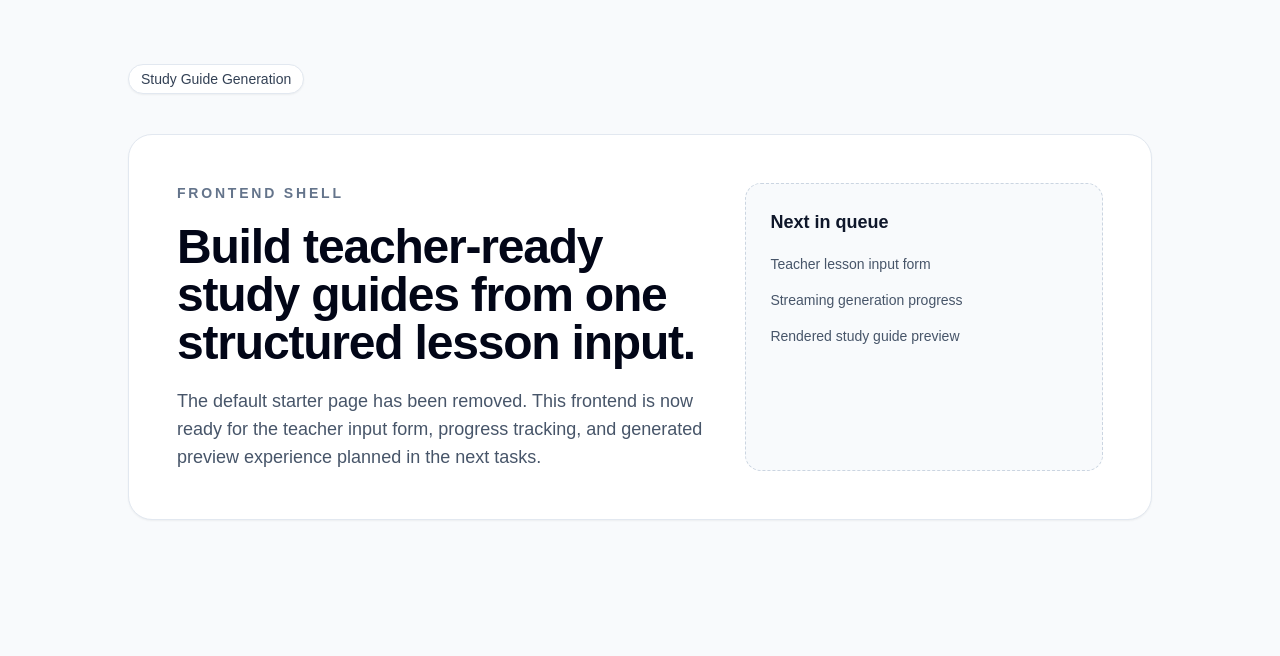
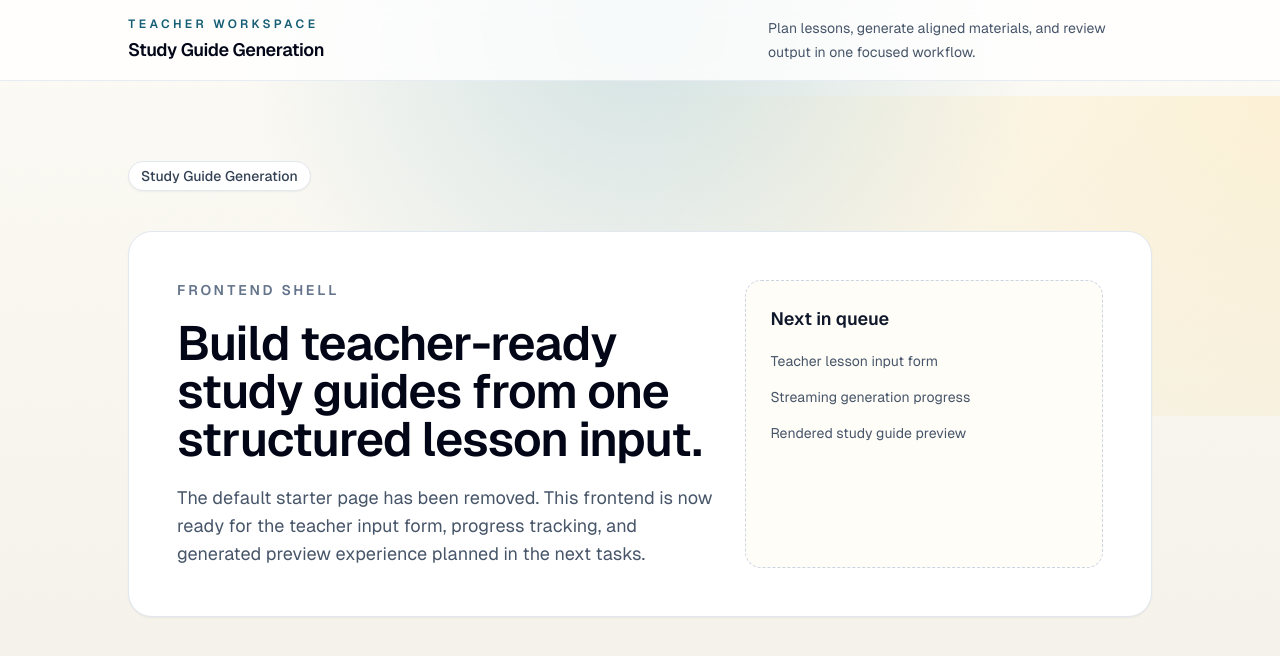
Before and after one commit to joshuawenghao/Study-guide-generation, a Next.js app in the folder frontend/: page / in a window 1280 px wide. Shown: the top 656 px of the page. Built offline with nearby package versions, Linux system fonts and the light colour scheme.

Commit message:
task(8.2): implement frontend shell layout

```diff
--- a/frontend/app/globals.css
+++ b/frontend/app/globals.css
@@ -3,25 +3,55 @@
 @tailwind utilities;
 
 :root {
-  --background: #ffffff;
-  --foreground: #171717;
+  --canvas: #f3f0e8;
+  --surface: #fffdf8;
+  --surface-strong: #ffffff;
+  --ink: #172033;
 }
 
-@media (prefers-color-scheme: dark) {
-  :root {
-    --background: #0a0a0a;
-    --foreground: #ededed;
+html {
+  background: var(--canvas);
+}
+
+body {
+  color: var(--ink);
+  background:
+    linear-gradient(180deg, rgba(255, 253, 248, 0.82), rgba(243, 240, 232, 0.96)),
+    repeating-linear-gradient(
+      135deg,
+      rgba(148, 163, 184, 0.08) 0,
+      rgba(148, 163, 184, 0.08) 1px,
+      transparent 1px,
+      transparent 18px
+    ),
+    var(--canvas);
+  font-family: var(--font-geist-sans), sans-serif;
+}
+
+@layer base {
+  * {
+    border-color: rgb(226 232 240);
+  }
+
+  ::selection {
+    background: rgba(14, 116, 144, 0.18);
   }
 }
 
-body {
-  color: var(--foreground);
-  background: var(--background);
-  font-family: Arial, Helvetica, sans-serif;
-}
+@layer utilities {
+  .bg-canvas {
+    background-color: var(--canvas);
+  }
 
-@layer utilities {
-  .text-balance {
-    text-wrap: balance;
+  .bg-surface {
+    background-color: var(--surface);
+  }
+
+  .bg-surface-strong {
+    background-color: var(--surface-strong);
+  }
+
+  .text-ink {
+    color: var(--ink);
   }
 }
--- a/frontend/app/layout.tsx
+++ b/frontend/app/layout.tsx
@@ -14,8 +14,9 @@ const geistMono = localFont({
 });
 
 export const metadata: Metadata = {
-  title: "Create Next App",
-  description: "Generated by create next app",
+  title: "Study Guide Generation",
+  description:
+    "Teacher-facing workspace for generating curriculum-aligned study guides.",
 };
 
 export default function RootLayout({
@@ -26,9 +27,29 @@ export default function RootLayout({
   return (
     <html lang="en">
       <body
-        className={`${geistSans.variable} ${geistMono.variable} antialiased`}
+        className={`${geistSans.variable} ${geistMono.variable} min-h-screen bg-canvas text-ink antialiased`}
       >
-        {children}
+        <div className="relative isolate min-h-screen overflow-hidden">
+          <div className="absolute inset-x-0 top-0 -z-10 h-72 bg-[radial-gradient(circle_at_top,_rgba(14,116,144,0.18),_transparent_58%)]" />
+          <div className="absolute inset-x-0 top-24 -z-10 h-80 bg-[radial-gradient(circle_at_top_right,_rgba(251,191,36,0.14),_transparent_48%)]" />
+          <header className="border-b border-slate-200/80 bg-white/80 backdrop-blur">
+            <div className="mx-auto flex max-w-6xl items-center justify-between px-6 py-4 sm:px-10 lg:px-16">
+              <div>
+                <p className="text-xs font-semibold uppercase tracking-[0.28em] text-cyan-800">
+                  Teacher Workspace
+                </p>
+                <h1 className="mt-1 text-lg font-semibold tracking-tight text-slate-950">
+                  Study Guide Generation
+                </h1>
+              </div>
+              <p className="hidden max-w-sm text-sm leading-6 text-slate-600 md:block">
+                Plan lessons, generate aligned materials, and review output in one focused workflow.
+              </p>
+            </div>
+          </header>
+
+          {children}
+        </div>
       </body>
     </html>
   );
--- a/frontend/app/page.tsx
+++ b/frontend/app/page.tsx
@@ -1,12 +1,12 @@
 export default function Home() {
   return (
-    <main className="min-h-screen bg-slate-50 px-6 py-16 text-slate-950 sm:px-10 lg:px-16">
+    <main className="px-6 py-12 sm:px-10 sm:py-16 lg:px-16 lg:py-20">
       <div className="mx-auto flex max-w-5xl flex-col gap-10">
-        <div className="inline-flex w-fit items-center rounded-full border border-slate-200 bg-white px-3 py-1 text-sm font-medium text-slate-700 shadow-sm">
+        <div className="inline-flex w-fit items-center rounded-full border border-slate-200 bg-surface-strong px-3 py-1 text-sm font-medium text-slate-700 shadow-sm">
           Study Guide Generation
         </div>
 
-        <section className="grid gap-8 rounded-3xl border border-slate-200 bg-white p-8 shadow-sm lg:grid-cols-[minmax(0,1.2fr)_minmax(18rem,0.8fr)] lg:p-12">
+        <section className="grid gap-8 rounded-3xl border border-slate-200 bg-surface-strong p-8 shadow-sm lg:grid-cols-[minmax(0,1.2fr)_minmax(18rem,0.8fr)] lg:p-12">
           <div className="space-y-5">
             <p className="text-sm font-semibold uppercase tracking-[0.2em] text-slate-500">
               Frontend shell
@@ -15,14 +15,16 @@ export default function Home() {
               Build teacher-ready study guides from one structured lesson input.
             </h1>
             <p className="max-w-2xl text-base leading-7 text-slate-600 sm:text-lg">
-              The default starter page has been removed. This frontend is now ready
-              for the teacher input form, progress tracking, and generated preview
-              experience planned in the next tasks.
+              The default starter page has been removed. This frontend is now
+              ready for the teacher input form, progress tracking, and generated
+              preview experience planned in the next tasks.
             </p>
           </div>
 
-          <div className="rounded-2xl border border-dashed border-slate-300 bg-slate-50 p-6">
-            <h2 className="text-lg font-semibold text-slate-900">Next in queue</h2>
+          <div className="rounded-2xl border border-dashed border-slate-300 bg-surface p-6">
+            <h2 className="text-lg font-semibold text-slate-900">
+              Next in queue
+            </h2>
             <ul className="mt-4 space-y-3 text-sm leading-6 text-slate-600">
               <li>Teacher lesson input form</li>
               <li>Streaming generation progress</li>
```
Also changed, not shown: 2 other files (tests, documents, lock files or other folders).
